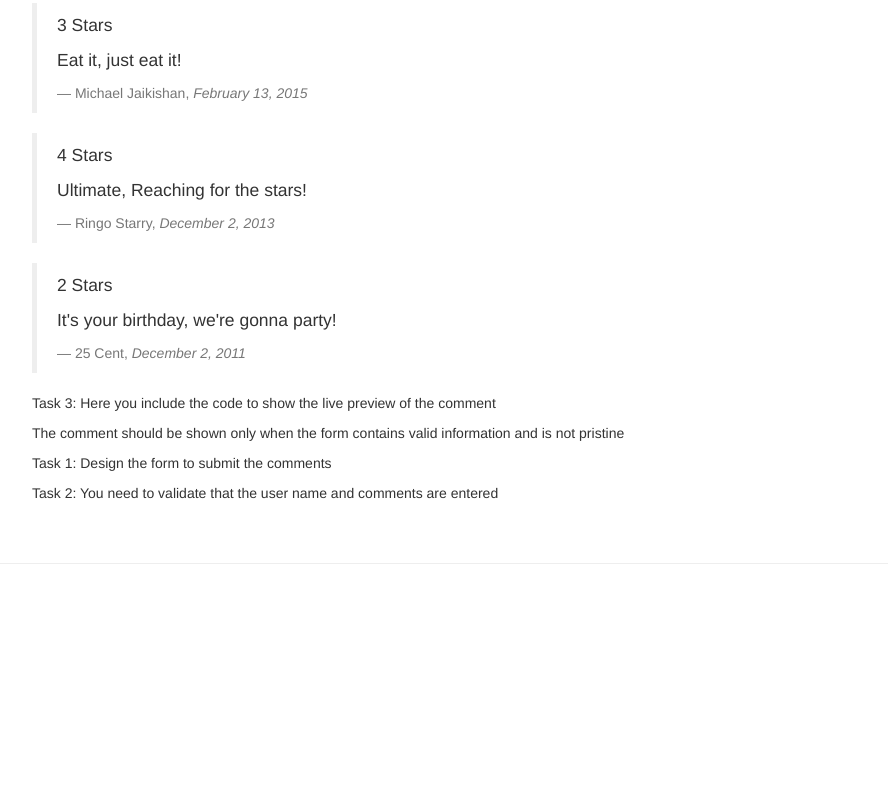
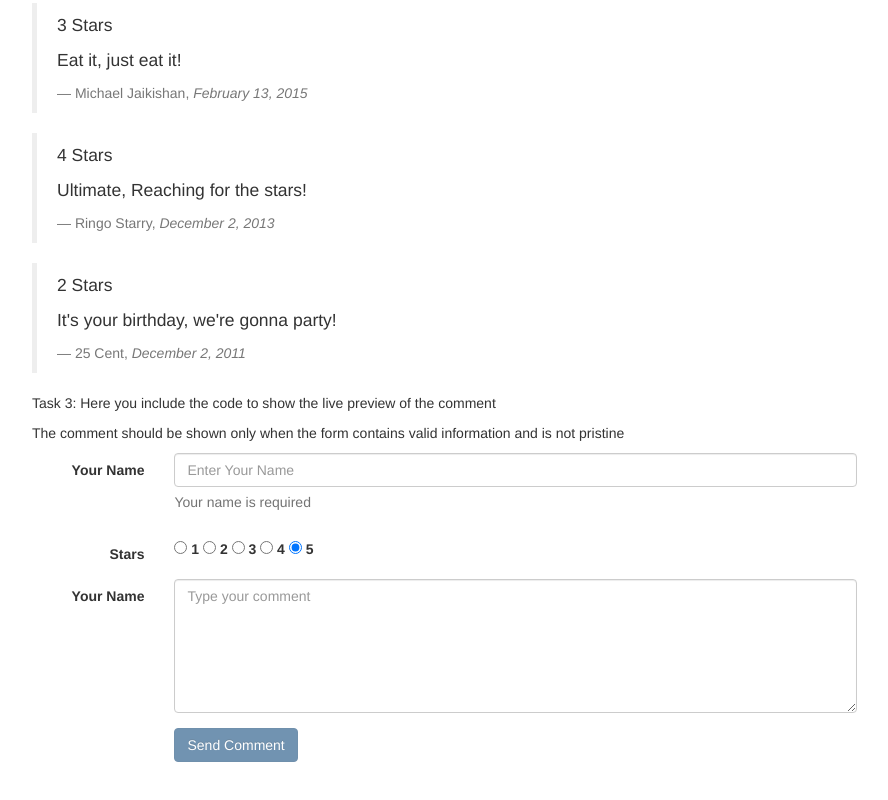
Before and after one commit to elneto/confusion, a website: page app/dishdetail.html in a window 1280 px wide. Shown: the part 525-1325 px from the top of the page, without its empty margins (148-1036 px from the left). Before the commit the page ends 1089 px from the top, so only its background shows below. Drawn offline with Linux system fonts and the light colour scheme.

Commit message:
form finished with rudimentary validation

```diff
--- a/app/dishdetail.html
+++ b/app/dishdetail.html
@@ -59,10 +59,65 @@
 
                 <form class="form-horizontal" name="commentForm"
                         ng-submit="submitComment()" novalidate>
-                  <p>Task 1: Design the form to submit the comments</p>
-                  <p>Task 2: You need to validate that the user name and comments are entered</p>
+                  <!-- <p>Task 1: Design the form to submit the comments</p>
+                  <p>Task 2: You need to validate that the user name and comments are entered</p> -->
+                  <div class="form-group" ng-class="{'has-error' :
+                        commentForm.firstName.$error.required && !commentForm.firstName.$pristine}">
+                        <label for="firstname" class="col-sm-2 control-label">Your Name</label>
+                        <div class="col-sm-10">
+                          <input type="text" class="form-control" id="firstname" name="firstname" placeholder="Enter Your Name"
+                          ng-model="comment.firstName" required>
+                          <span ng-show="commentForm.firstname.$error.required &&
+                            !commentForm.firstName.$pristine" class="help-block">
+                            Your name is required
+                          </span>
+                        </div>
+                    </div>
+
+                    <div class="form-group">
+                        <label class="col-sm-2 control-label">Stars</label>
+                        <div class="col-sm-10">
+                          <label>
+                            <input type="radio" ng-model="comment.rating" ng-value="1"/> 1
+                          </label>
+                          <label>
+                            <input type="radio" ng-model="comment.rating" ng-value="2"/> 2
+                          </label>
+                          <label>
+                            <input type="radio" ng-model="comment.rating" ng-value="3"/> 3
+                          </label>
+                          <label>
+                            <input type="radio" ng-model="comment.rating" ng-value="4"/> 4
+                          </label>
+                          <label>
+                            <input type="radio" ng-model="comment.rating" ng-value="5"/> 5
+                          </label>
+                        </div>
+                    </div>
+
+                    <div class="form-group" ng-class="{'has-error' :
+                        commentForm.comentario.$error.required && !commentForm.comentario.$pristine}">
+                        <label for="firstname" class="col-sm-2 control-label">Your Name</label>
+                        <div class="col-sm-10">
+                          <textarea rows="6" class="form-control" id="comentario" name="comentario" placeholder="Type your comment"
+                          ng-model="comment.comentario" required></textarea>
+                          <span ng-show="commentForm.comentario.$error.required &&
+                            !commentForm.comentario.$pristine" class="help-block">
+                            Your name is required
+                          </span>
+                        </div>
+                    </div>
+
+                    <div class="form-group">
+                        <div class="col-sm-offset-2 col-sm-10">
+                            <button type="submit" class="btn btn-primary" ng-disabled="commentForm.$invalid">Send Comment</button>
+                        </div>
+                    </div>
+
                 </form>
             </div>
+
+
         </div>
 
     </div>
--- a/app/scripts/app.js
+++ b/app/scripts/app.js
@@ -160,14 +160,21 @@ angular.module('confusionApp',[])
 	.controller('DishCommentController', ['$scope', function($scope) {
 
           //Step 1: Create a JavaScript object to hold the comment from the form
+          $scope.comment = {firstName:"", rating:5, comentario:"", date:""};
+
+          /*$scope.ratings = [{value:1, label:"1"},
+												{value:2, label:"2"},
+												{value:3, label:"3"},
+												{value:4, label:"4"},
+												{value:5, label:"5"}];*/
 
           $scope.submitComment = function () {
 
               //Step 2: This is how you record the date
-              //"The date property of your JavaScript object holding the comment" = new Date().toISOString();
+              $scope.date = new Date().toISOString();
 
               // Step 3: Push your comment into the dish's comment array
-              $scope.dish.comments.push("Your JavaScript Object holding the comment");
+              $scope.dish.comments.push($scope.comment);
 
               //Step 4: reset your form to pristine
 
```
